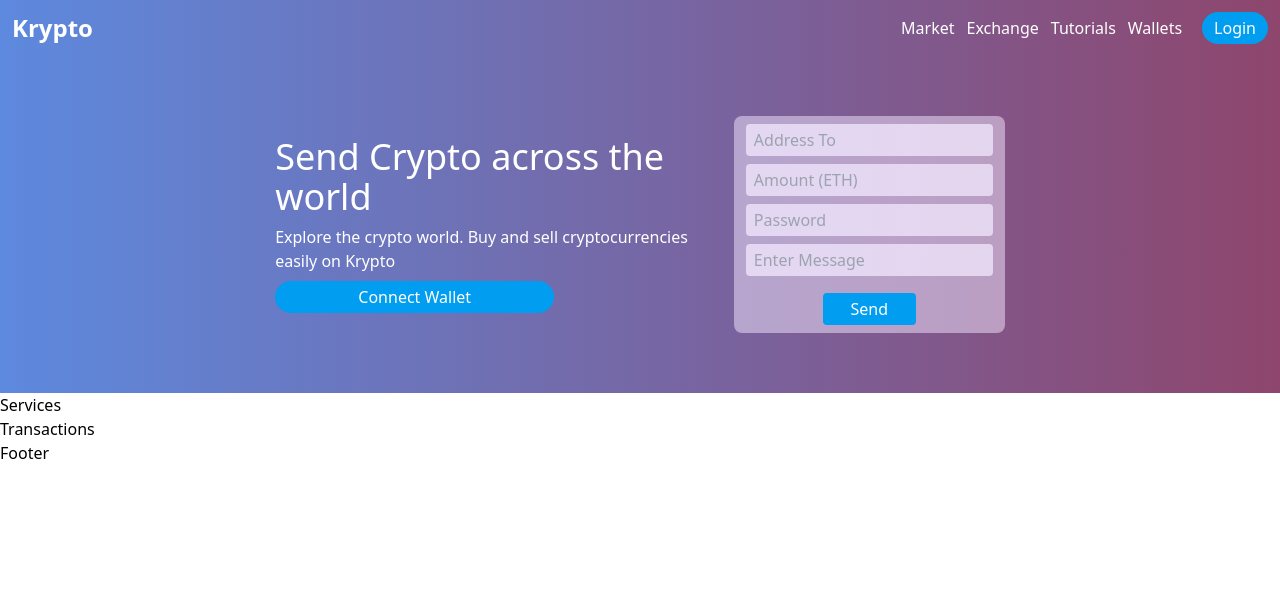
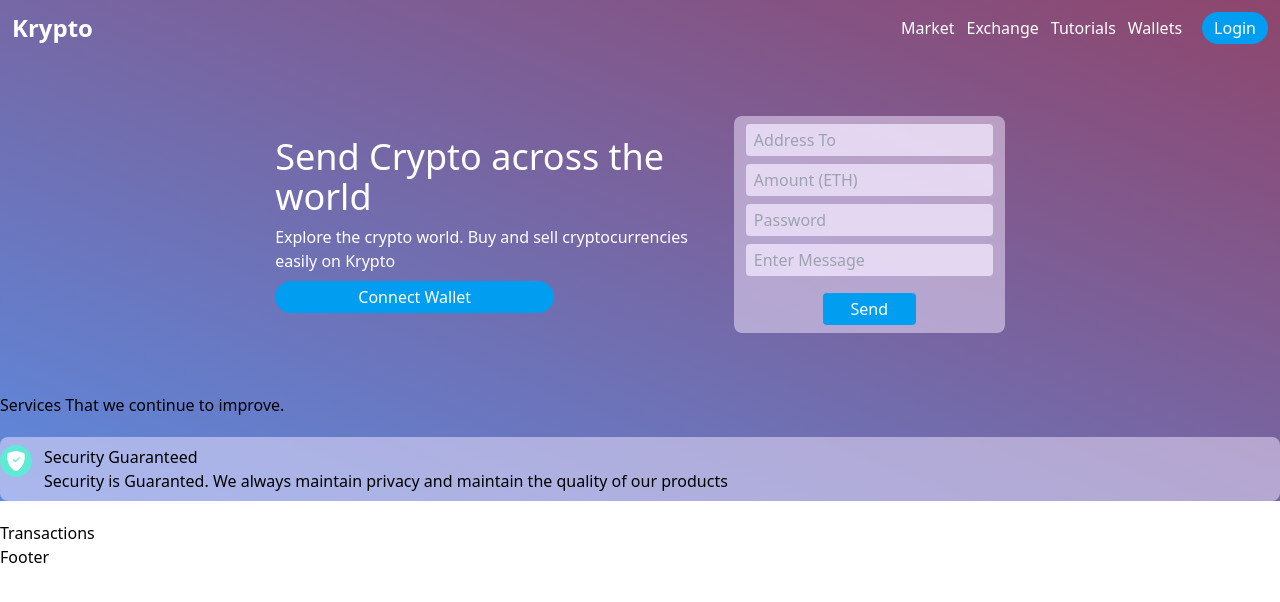
Before and after one commit to omarfarids/web3-client, a React (Create React App) app: page / in a window 1280 px wide. Shown: the top 602 px of the page. Built offline with nearby package versions, Linux system fonts and the light colour scheme.

Commit message:
adding services section

```diff
--- a/src/App.tsx
+++ b/src/App.tsx
@@ -8,11 +8,11 @@ import Welcome from './components/Welcome';
 function App() {
   return (
     <div className="App">
-      <div className='header bg-gradient-to-r from-[#5D89DE] to-[#8E466D]'>
+      <div className='header bg-gradient-to-tr from-[#5D89DE] to-[#8E466D]'>
         <Navbar />
         <Welcome />
+        <Services />
       </div>
-      <Services />
       <Transactions />
       <Footer />
     </div>
--- a/src/components/Services.tsx
+++ b/src/components/Services.tsx
@@ -1,8 +1,39 @@
 import React from 'react'
+import { BsShieldFillCheck } from 'react-icons/bs';
+import { BiSearchAlt } from 'react-icons/bi';
+import { RiHeart2Fill } from 'react-icons/ri';
+
+type ServicesProps = {
+  title:string,
+  color:string,
+  icon:any
+}
+
+
+const ProvidedServices = ({title,color,icon}:ServicesProps) => {
+  return (
+    <div className='flex flex-row gap-3 bg-purple-100/50 my-5 py-2 rounded-lg'>
+      <div className={`w-8 h-8 flex justify-center items-center rounded-full ${color}`}>{icon}</div>
+      <div>
+        <h2>{title}</h2>
+        <p>Security is Guaranted. We always maintain privacy and maintain the quality of our products</p>
+      </div>
+    </div>
+  )
+}
 
 const Services = () => {
   return (
-    <div>Services</div>
+    <div>
+      <h1>Services That we continue to improve.</h1>
+      <div>
+        <ProvidedServices
+          title='Security Guaranteed'
+          color='bg-teal-300'
+          icon={<BsShieldFillCheck fontSize={20} className='text-white'/>}
+          />
+      </div>
+    </div>
   )
 }
 
--- a/src/components/context.tsx
+++ b/src/components/context.tsx
@@ -1,18 +1,14 @@
 import React ,{ createContext , useState, useEffect } from 'react'
 import { ethers } from 'ethers';
-
 import { contractABI , contractAddress } from '../utils/constants';
 
 
-const { ethereum } = window;
+declare global {
+  interface Window{
+    ethereum?:any
+  }
+}
 
-const getEthereumContract = () => {
-    const provider = new ethers.providers.Web3Provider(ethereum)
-    const signer = provider.getSigner();
-    const transactionContract = new ethers.Contract(contractAddress, contractABI, signer)
-
-    return transactionContract;
-}
 
 type ContextProps = {
     isSent:boolean,
@@ -32,6 +28,17 @@ type FormData = {
     password:string,
     message:string
 }
+
+const { ethereum } = window;
+
+const getEthereumContract = () => {
+    const provider = new ethers.providers.Web3Provider(ethereum)
+    const signer = provider.getSigner();
+    const transactionContract = new ethers.Contract(contractAddress, contractABI, signer)
+
+    return transactionContract;
+}
+
 
 
 const AppContext = createContext<Partial<ContextProps>>({})
@@ -56,7 +63,7 @@ const AppProvider = ({children}:any) => {
 
     }
 
-    console.log(currentAccount)
+
     const sendTransaction = async () => {
         try {
             if(!ethereum) return alert('Please install metamask!')
@@ -74,7 +81,7 @@ const AppProvider = ({children}:any) => {
                 }]
             });
 
-            const transactionHash = await transactionContract?.addToBlackchain(formData.address,formData.amount,formData.password,formData.message)
+            const transactionHash = await transactionContract?.addToBlockchain(formData.address,formData.amount,formData.password,formData.message)
 
             setIsSent(true);
             console.log('loading');
@@ -82,6 +89,8 @@ const AppProvider = ({children}:any) => {
 
             setIsSent(false)
             console.log('success')
+
+            const transactionCount = await transactionContract.getTransactionCount()
 
             setTransactionCount(Number(transactionCount))
         } catch (error) {
```
